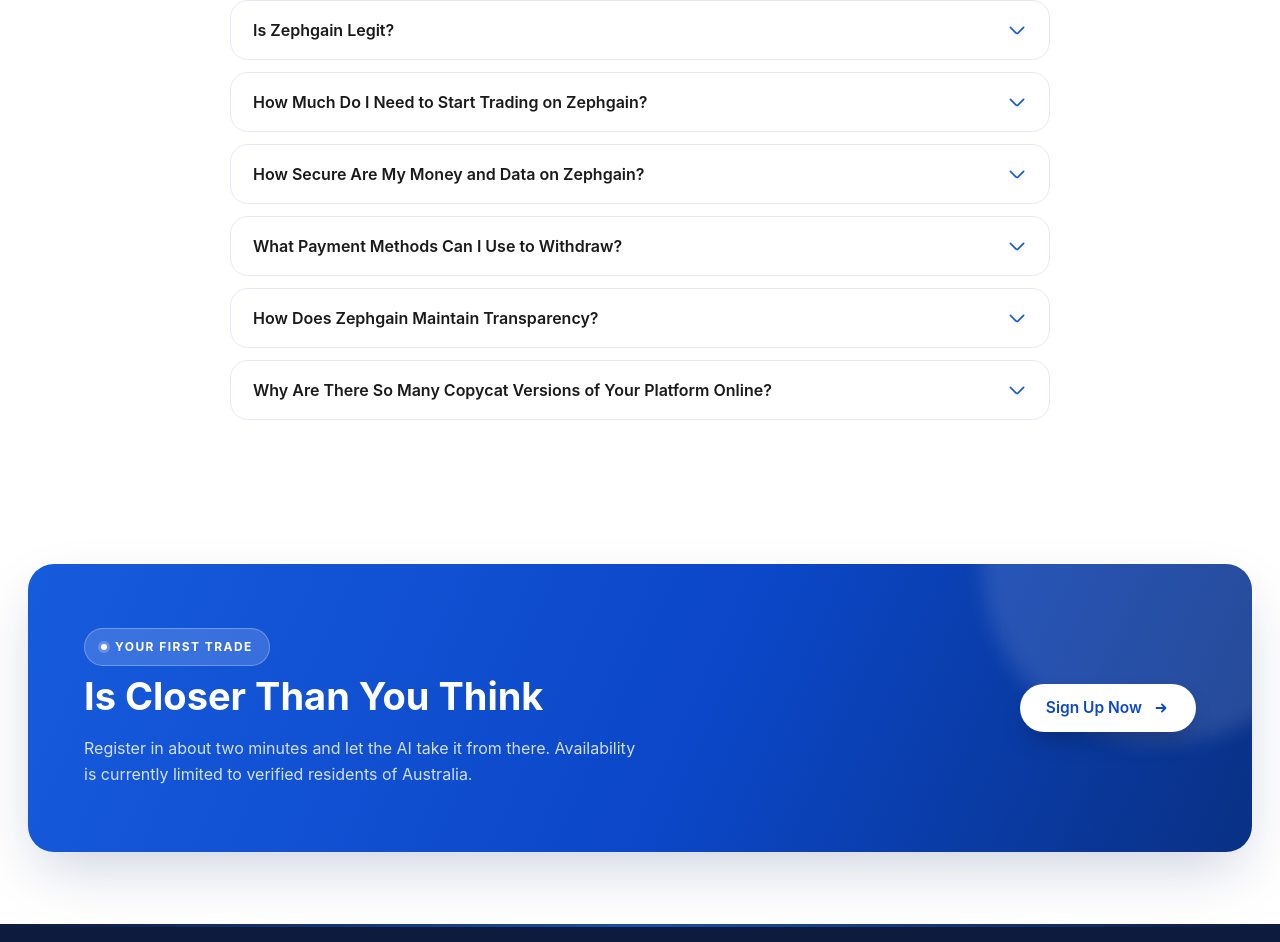
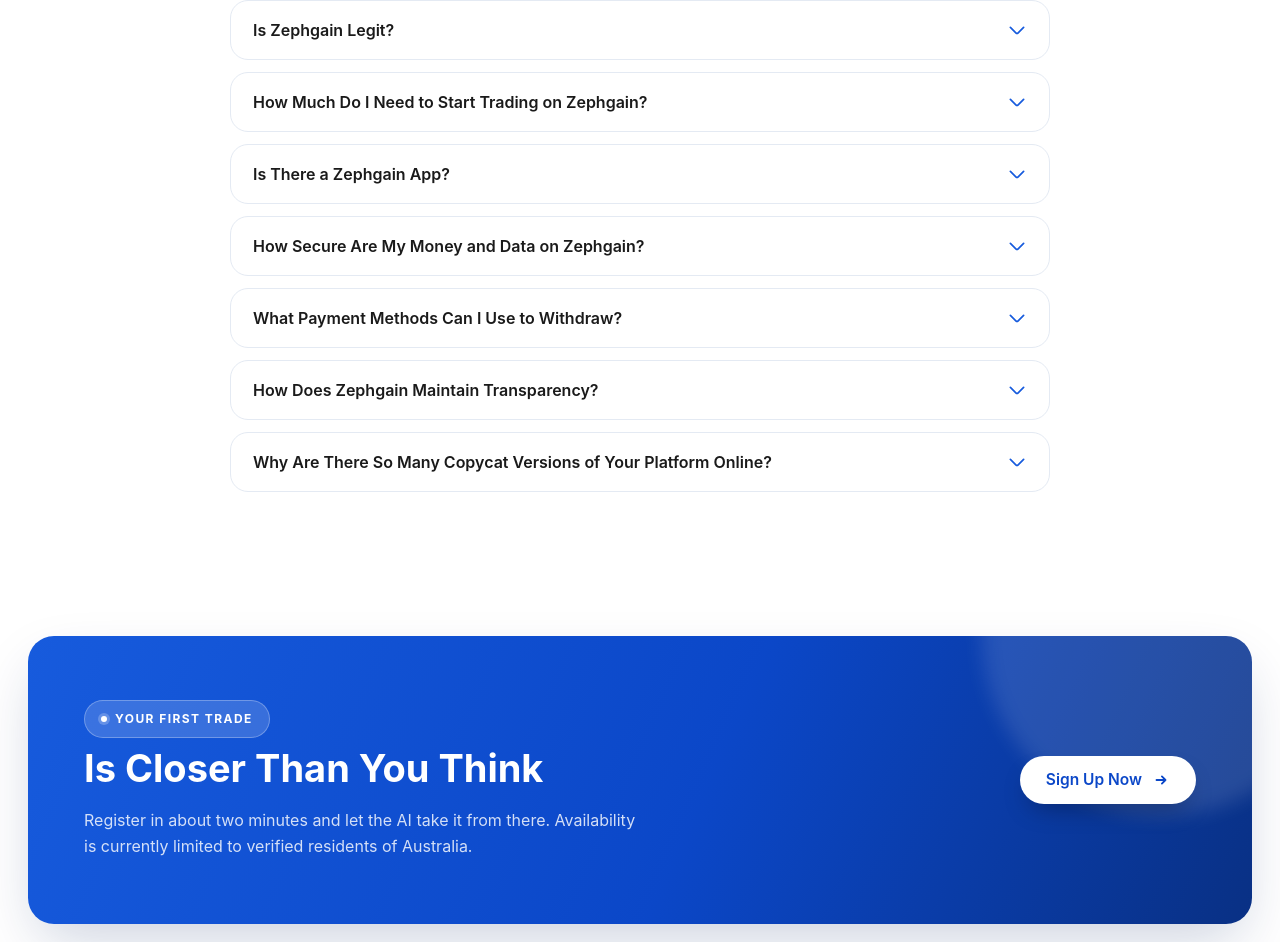
Before and after one commit to ZeeTech-Pvt-Ltd/Zephgain, a React (Vite) app: page / in a window 1280 px wide. Shown: the part 9303-10245 px from the top of the page. Built offline with nearby package versions, Linux system fonts and the light colour scheme.

Commit message:
Add 'Is There a Zephgain App?' FAQ at position 3

```diff
--- a/src/data/content.js
+++ b/src/data/content.js
@@ -226,6 +226,10 @@
     a: 'A minimum deposit of AU$250 activates your trading account - with no subscription fees, hidden charges, or registration costs. Start small and grow at a pace that suits you.',
   },
   {
+    q: 'Is There a Zephgain App?',
+    a: 'There is no Zephgain mobile app. The platform runs in your browser on any device. Here is how to access it safely and how to spot fake Zephgain apps.',
+  },
+  {
     q: 'How Secure Are My Money and Data on Zephgain?',
     a: 'Security runs through every layer of the platform. Your personal data is shielded by internationally recognised encryption, two-factor authentication, and cold storage for 95% of client funds.',
   },
```
